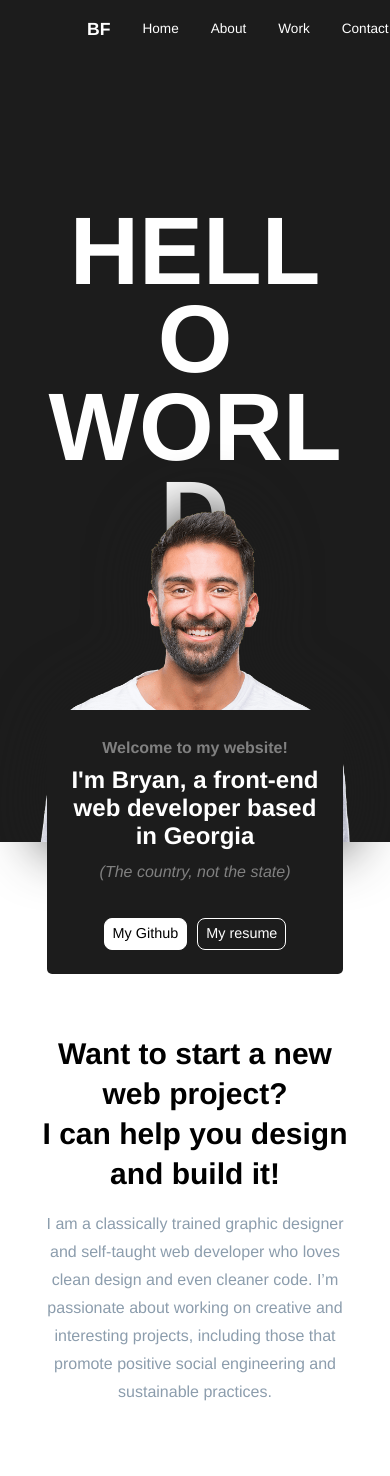
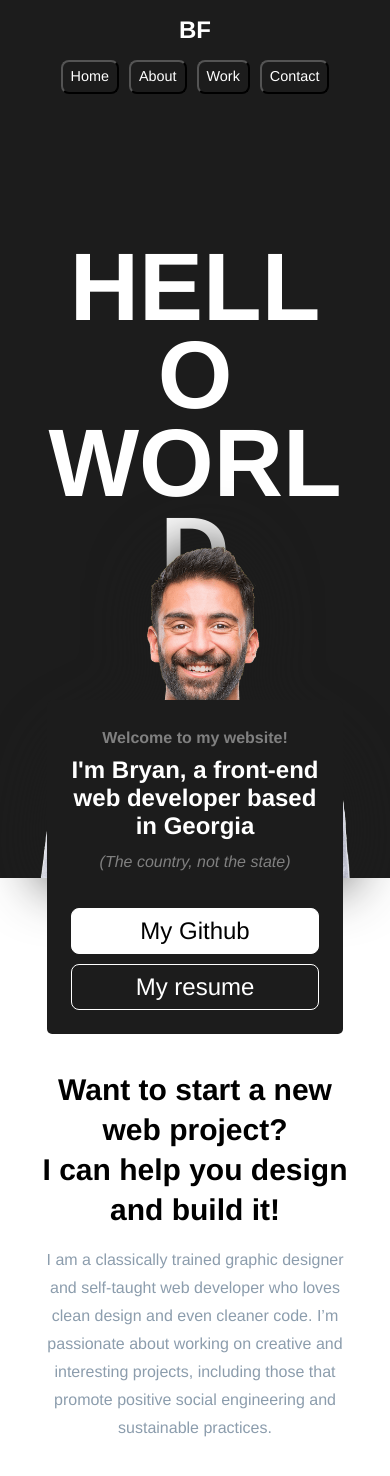
Before and after one commit to BryanMF87/portfolio-2022, a React (Create React App) app: page / in a window 390 px wide. Shown: the top 1476 px of the page. Built offline with nearby package versions, Linux system fonts and the light colour scheme.

Commit message:
testing mobile

```diff
--- a/src/components/Navigation/Navigation.css
+++ b/src/components/Navigation/Navigation.css
@@ -49,3 +49,41 @@ nav {
 .nav-links li:hover {
     opacity: 75%;
 }
+
+
+
+@media screen and (max-width: 645px) {
+    nav {
+        flex-direction: column;
+        width: 100%;
+        padding: 0;
+    }
+
+    .sticky-wrapper .container {
+        width: 100%;
+        margin: 0 auto;
+
+    }
+
+    ul.nav-links {
+       margin: 0 auto;
+       gap: 10px;
+    }
+
+    .brand {
+        text-align: left;
+        font-size: 1.5em;
+        padding: .5em 0;
+    }
+
+
+
+    ul.nav-links li {
+        width: 100%;
+        margin-left: 0;
+    }
+
+    .nav-links button {
+        background: none;
+    }
+}
--- a/src/components/Navigation/Navigation.js
+++ b/src/components/Navigation/Navigation.js
@@ -15,12 +15,11 @@ const Navigation = () => {
       <div className="container">
         <nav>
             <div className="brand">BF</div>
-            <span className="h-line"></span>
             <ul className="nav-links">
-                <li><a href="#home">Home</a></li>
-                <li><a href="#about">About</a></li>
-                <li><a href="#work">Work</a></li>
-                <li><a href="#contact">Contact</a></li>
+                <li><a href="#home"><button>Home</button></a></li>
+                <li><a href="#about"><button>About</button></a></li>
+                <li><a href="#work"><button>Work</button></a></li>
+                <li><a href="#contact"><button>Contact</button></a></li>
             </ul>
         </nav>
       </div>
--- a/src/pages/homePage/homePage.css
+++ b/src/pages/homePage/homePage.css
@@ -205,7 +205,7 @@
 @media screen and (max-width: 1000px) {
 
     .hero {
-        height: 110vh;
+        height: 100vh;
     }
 
     .hero h1 {
@@ -263,12 +263,18 @@
     }
 }
 
+
+
+
 @media screen and (max-width: 800px) {
     .hero h1 {
         font-size: 8rem;
         line-height: 7.5rem;
     }
 }
+
+
+
 
 @media screen and (max-width: 645px) {
 
@@ -282,8 +288,15 @@
         line-height: 5.5rem;
     }
 
-    .hero-info {
-        bottom: -130px;
+
+    .hero-buttons {
+        flex-direction: column;
+        row-gap: 10px;
+    }
+
+    .hero-buttons button {
+        font-size: 1.5em;
+        width: 100%;
     }
 
     .knowledge {
```
